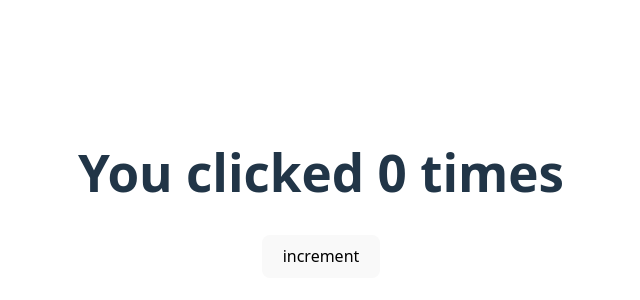
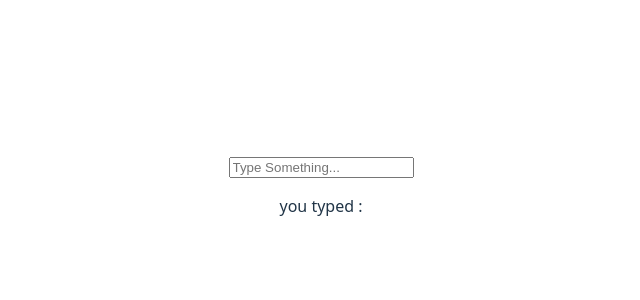
Before and after one commit to rameessiyad/react-hooks, a React (Vite) app: page / in a window 1280 px wide. Shown: the part 206-506 px from the top of the page, without its empty margins (319-959 px from the left). Built offline with nearby package versions, Linux system fonts and the light colour scheme.

Commit message:
input state

```diff
--- a/src/App.jsx
+++ b/src/App.jsx
@@ -2,11 +2,18 @@ import { useState } from "react";
 import "./App.css";
 
 function App() {
-  const [count, setCount] = useState(0);
+  const [inputValue, setInputValue] = useState("");
   return (
     <>
-      <h1>You clicked {count} times</h1>
-      <button onClick={() => setCount(count + 1)}>increment</button>
+      <input
+        type="text"
+        placeholder="Type Something..."
+        value={inputValue}
+        onChange={(e) => setInputValue(e.target.value)}
+      />
+      <p>
+        you typed : <strong>{inputValue}</strong>
+      </p>
     </>
   );
 }
```
